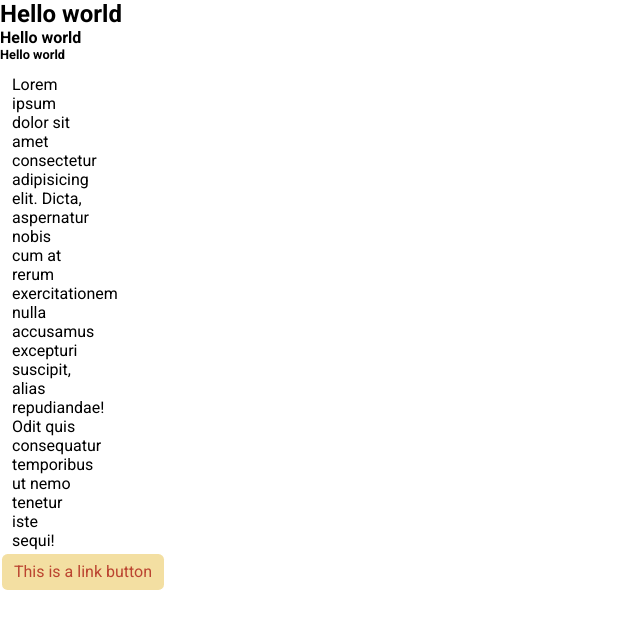
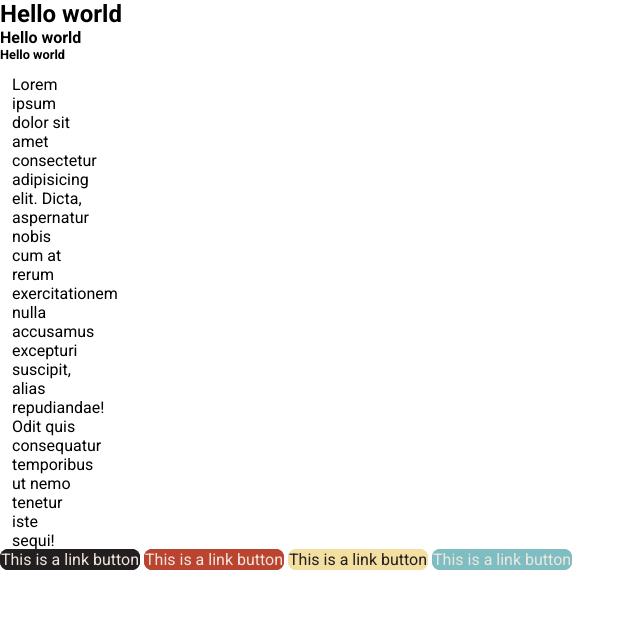
Before and after one commit to mart1254/custom-css-framework, a plain HTML site: page index.html in a window 1280 px wide. Shown: the whole page, without its empty margins (0-640 px from the left). Drawn offline with Linux system fonts and the light colour scheme.

Commit message:
adds different types of buttons

```diff
--- a/index.html
+++ b/index.html
@@ -22,6 +22,9 @@
         </div>
       </div>
     </div>
-    <a href="#" class="btn">This is a link button</a>
+    <a href="#" class="btn-primary">This is a link button</a>
+    <a href="#" class="btn-danger">This is a link button</a>
+    <a href="#" class="btn-success">This is a link button</a>
+    <a href="#" class="btn-info">This is a link button</a>
   </body>
 </html>
--- a/src/_base.scss
+++ b/src/_base.scss
@@ -43,3 +43,57 @@ ol {
         pointer-events: all !important;
     }
 }
+
+.btn-primary{
+background-color: variables.$primary;
+border: 1px solid variables.$primary;
+border-radius: .5rem;
+color: variables.$white;
+transition: 0.04s;
+
+&:hover:not(:disabled){
+
+    transition: 0.2s;
+}
+}
+
+.btn-danger{
+    background-color: variables.$danger;
+    border: 1px solid variables.$danger;
+    border-radius: .5rem;
+    color: variables.$white;
+    transition: 0.04s;
+
+    &:hover:not(:disabled){
+
+        transition: 0.2s;
+    }
+}
+
+.btn-success{
+    background-color: variables.$success;
+    border: 1px solid variables.$success;
+    border-radius: .5rem;
+    color: variables.$black;
+    transition: 0.04s;
+
+    &:hover:not(:disabled){
+
+        transition: 0.2s;
+    }
+
+}
+
+.btn-info{
+    background-color: variables.$info;
+    border: 1px solid variables.$info;
+    border-radius: .5rem;
+    color: variables.$white;
+    transition: 0.04s;
+
+    &:hover:not(:disabled){
+
+        transition: 0.2s;
+    }
+
+}
--- a/src/_variables.scss
+++ b/src/_variables.scss
@@ -8,3 +8,19 @@
 $list-decimal: decimal;
 $list-alpha: upper-alpha;
 $list-roman: lower-roman;
+
+
+
+//Colors
+$black: #231f20;
+$white: #efe6dd;
+$yellow: #f3dfa2;
+$blue: #7ebdc2;
+$red: #BB4430;
+
+
+//Theme Colors
+$primary: $black;
+$danger: $red;
+$success: $yellow;
+$info: $blue;
```
Also changed, not shown: css/main.css, 1 other file.
